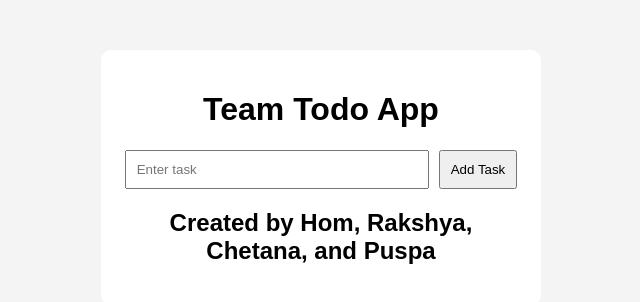
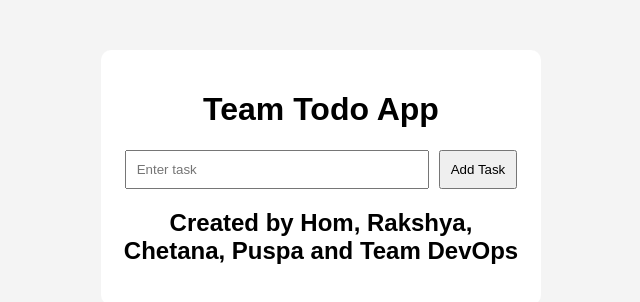
Before and after one commit to Raksha7630/ToDoAppProject, a React (Create React App) app: page / in a window 1280 px wide. Shown: the top 302 px of the page, without its empty margins (319-959 px from the left). Built offline with nearby package versions, Linux system fonts and the light colour scheme.

Commit message:
Updated UI for automatic redeployment demo

```diff
--- a/src/App.js
+++ b/src/App.js
@@ -31,7 +31,7 @@ function App() {
         ))}
       </ul>
 
-      <h2>Created by Hom, Rakshya, Chetana, and Puspa</h2>
+      <h2>Created by Hom, Rakshya, Chetana, Puspa and Team DevOps</h2>
     </div>
   );
 }
```
